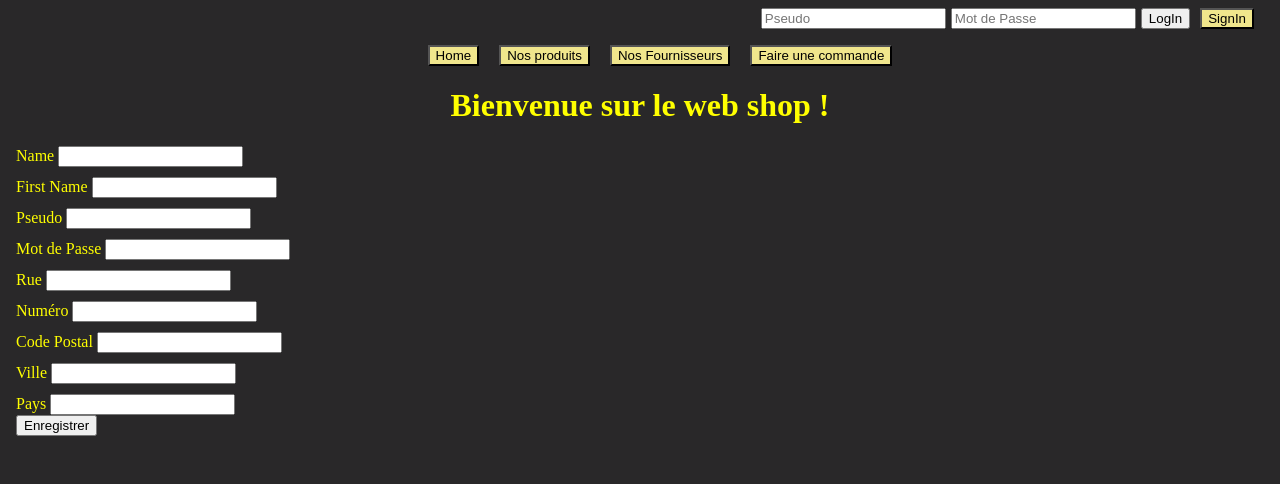
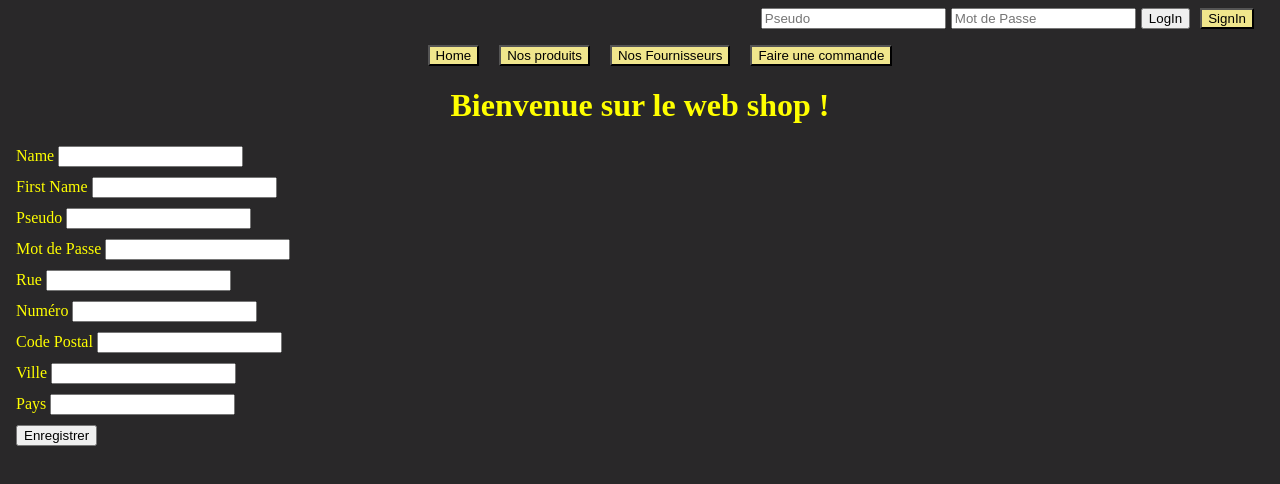
Before and after one commit to Julien-76/LaboFevAngular, an Angular app: page /signin in a window 1280 px wide. Shown: the top 484 px of the page. Built offline with nearby package versions, Linux system fonts and the light colour scheme.

Commit message:
margin bouton

```diff
--- a/src/app/tablesComponents/signin/signin.component.html
+++ b/src/app/tablesComponents/signin/signin.component.html
@@ -35,6 +35,6 @@
         <label for="pays">Pays </label>
         <input id="pays" type="text" formControlName="pays">
     </div>
-    <button type="submit" >Enregistrer</button>
+    <button style="margin-top: 10px;" type="submit" >Enregistrer</button>
 
 </form>
```
